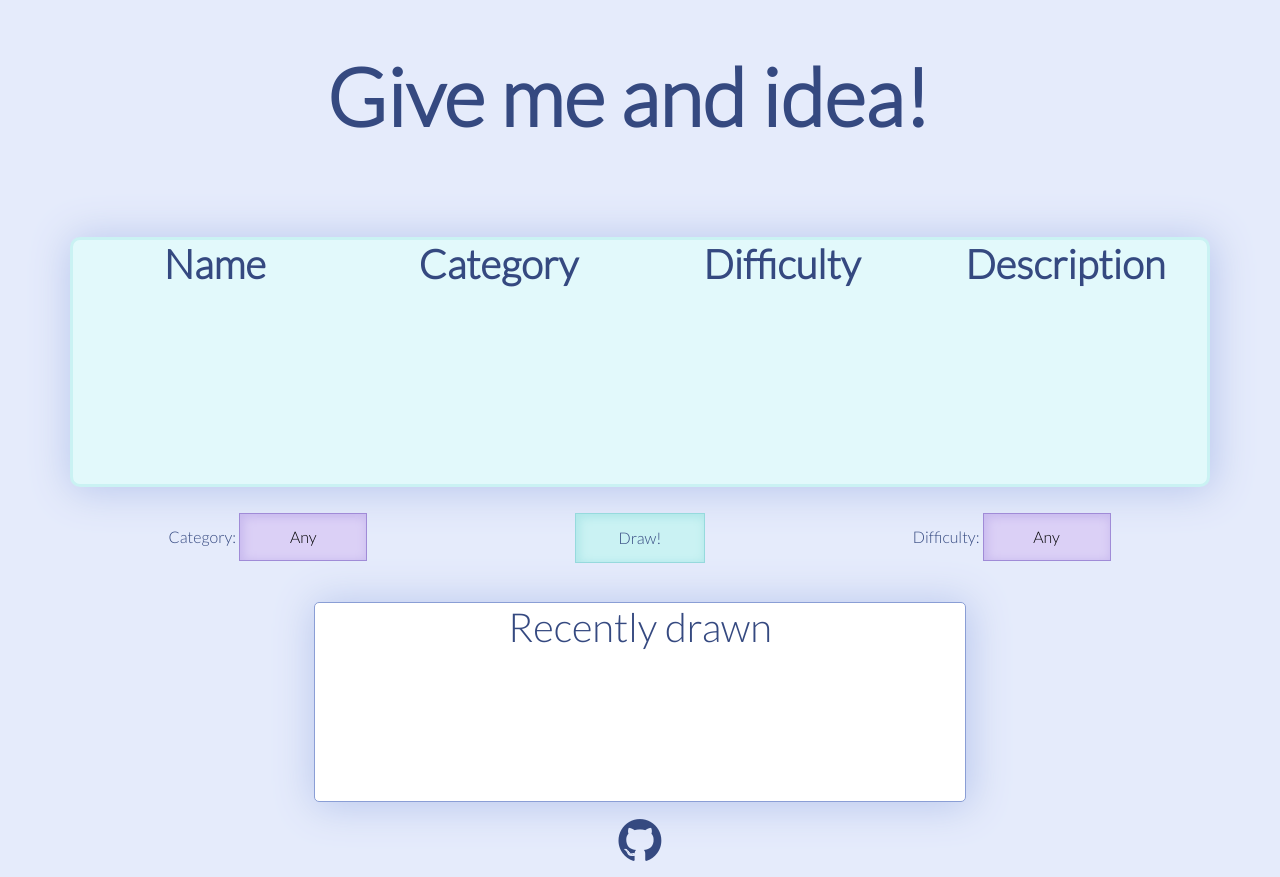
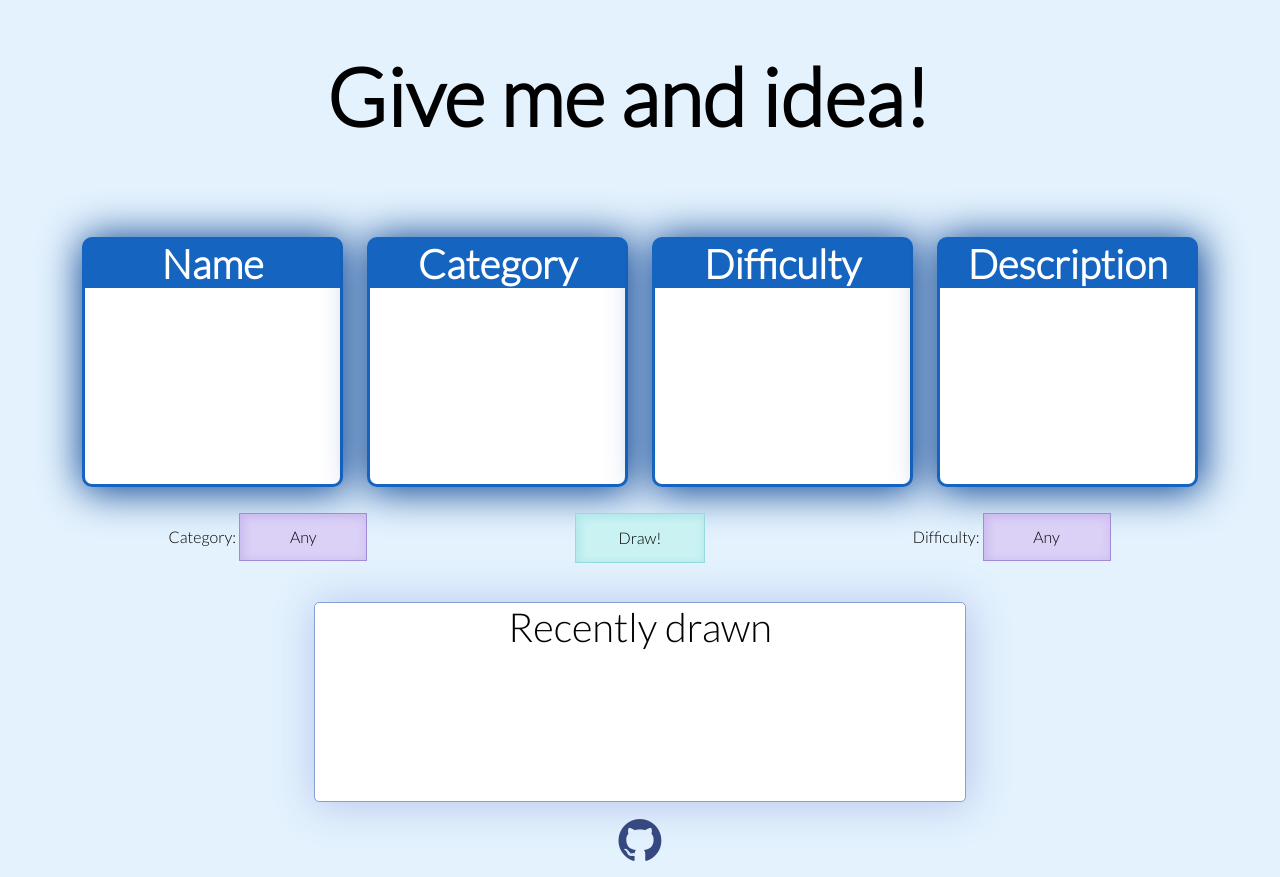
Before and after one commit to kgwl/give_me_an_idea, a Django app: page / in a window 1280 px wide. Run offline with Django 3.2, Linux system fonts and the light colour scheme; some libraries are stand-ins or nearby versions.

Commit message:
The appearance of the tiles with the output has been changed

```diff
--- a/static/gmai/base.css
+++ b/static/gmai/base.css
@@ -1,8 +1,8 @@
 body {
     text-align: center;
     font-family: 'Lato', sans-serif;
-    color: #354980;
-    background-color: #E5EBFB;
+    background-color: #e3f2fd;
+    color: #000000;
 }
 
 #page-title {
@@ -13,19 +13,29 @@ body {
 
 .output-row {
     min-height: 250px;
-    background-color: #E2F9FB;
-    border: 3px solid #CAF2F3;
+    /*border: 3px solid #1565c0;*/
+    /*border-radius: 10px;*/
+    /*box-shadow: 2px 2px 40px 2px #003c8f;*/
+}
+
+.outbar {
+    font-size: 18px;
+    background-color: #ffffff;
+    min-height: 250px;
+    border: 3px solid #1565c0;
     border-radius: 10px;
-    box-shadow: 2px 2px 40px 2px #B9C7ED;
+    box-shadow: 2px 2px 40px 2px #003c8f;
+    padding:0;
 }
 
 .output-header {
     font-weight: bold;
-    border-radius: 5px;
-}
-
-.output {
-    font-size: 18px;
+    background-color: #1565c0;
+    color:#ffffff;
+    width: 100%;
+    padding: 0;
+    margin: 0;
+    position: relative;
 }
 
 .select {
@@ -66,11 +76,11 @@ body {
     background-color: #ECE1F7;
 }
 
-.choice-field:active{
+.choice-field:active {
     background-color: #C8BAEE;
 }
 
-.choice-field:focus{
+.choice-field:focus {
     outline: none;
 }
 
@@ -85,11 +95,11 @@ body {
     box-shadow: inset 2px 2px 8px 2px #B0E7E9;
 }
 
-#btn:active{
+#btn:active {
     background-color: #B0E7E9;
 }
 
-.recent{
+.recent {
     background-color: white;
     width: 50%;
     margin: auto;
@@ -99,33 +109,36 @@ body {
     box-shadow: 2px 2px 40px 2px #B9C7ED;
 }
 
-.icon-github-circled{
+.icon-github-circled {
     font-size: 50px;
     color: #354980;
 }
 
-.icon-github-circled:hover{
-    color:#798DC4;
+.icon-github-circled:hover {
+    color: #798DC4;
 }
 
-.icon-github-circled:visited{
+.icon-github-circled:visited {
     color: #354980;
 }
 
 @media (max-width: 992px ) {
-    .output-row {
-        min-height: 10vw;
+    .outbar {
+        min-height: 15vw;
     }
 }
 
 @media (max-width: 768px) {
-    .recent{
+    .recent {
         width: 60%;
     }
 }
 
 @media (max-width: 576px) {
-    .recent{
+    .recent {
         width: 70%;
     }
+    .outbar {
+        min-height: 20vw;
+    }
 }
--- a/templates/base.html
+++ b/templates/base.html
@@ -35,7 +35,6 @@
 
 </head>
 <body>
-
     <div class="container">
         <div class="row col-12 mb-5 mt-5">
             <header>
--- a/templates/main.html
+++ b/templates/main.html
@@ -3,28 +3,36 @@
 {% block content %}
 
     <div class="row output-row">
-        <div class="col-md-6 col-lg-3 outbar">
+        <div class="col-md-6 col-lg-3 gapper">
+            <div class="outbar">
                 <h1 class="output-header">Name</h1>
                 <div id="name" class="output">
                     {{ name }}
                 </div>
             </div>
-        <div class="col-md-6 col-lg-3 outbar">
+        </div>
+        <div class="col-md-6 col-lg-3 gapper">
+            <div class="outbar">
                 <h1 class="output-header">Category</h1>
                 <div id="category" class="output">
                     {{ category }}
                 </div>
             </div>
-        <div class="col-md-12 col-lg-3 outbar">
+        </div>
+        <div class="col-md-12 col-lg-3 gapper">
+            <div class="outbar">
                 <h1 class="output-header">Difficulty</h1>
                 <div id="difficulty" class="output">
                     {{ difficulty }}
                 </div>
             </div>
-        <div class="col-md-12 col-lg-3 outbar">
+        </div>
+        <div class="col-md-12 col-lg-3 gapper">
+            <div class="outbar">
                 <h1 class="output-header">Description</h1>
                 <div id="description" class="output">
                     {{ description }}
+                </div>
             </div>
         </div>
     </div>
```
Lines whose indentation alone changed are shown as unchanged.
